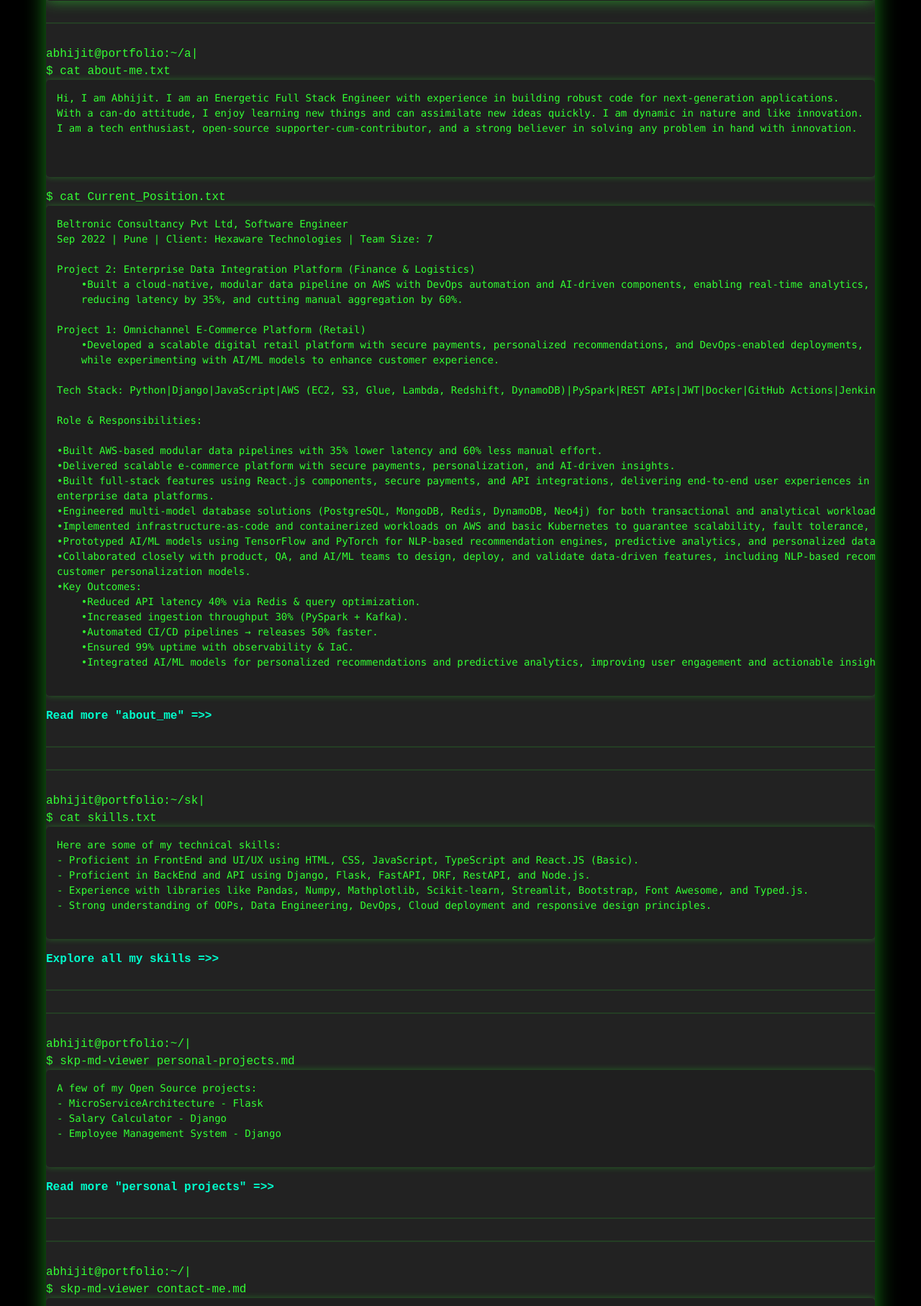
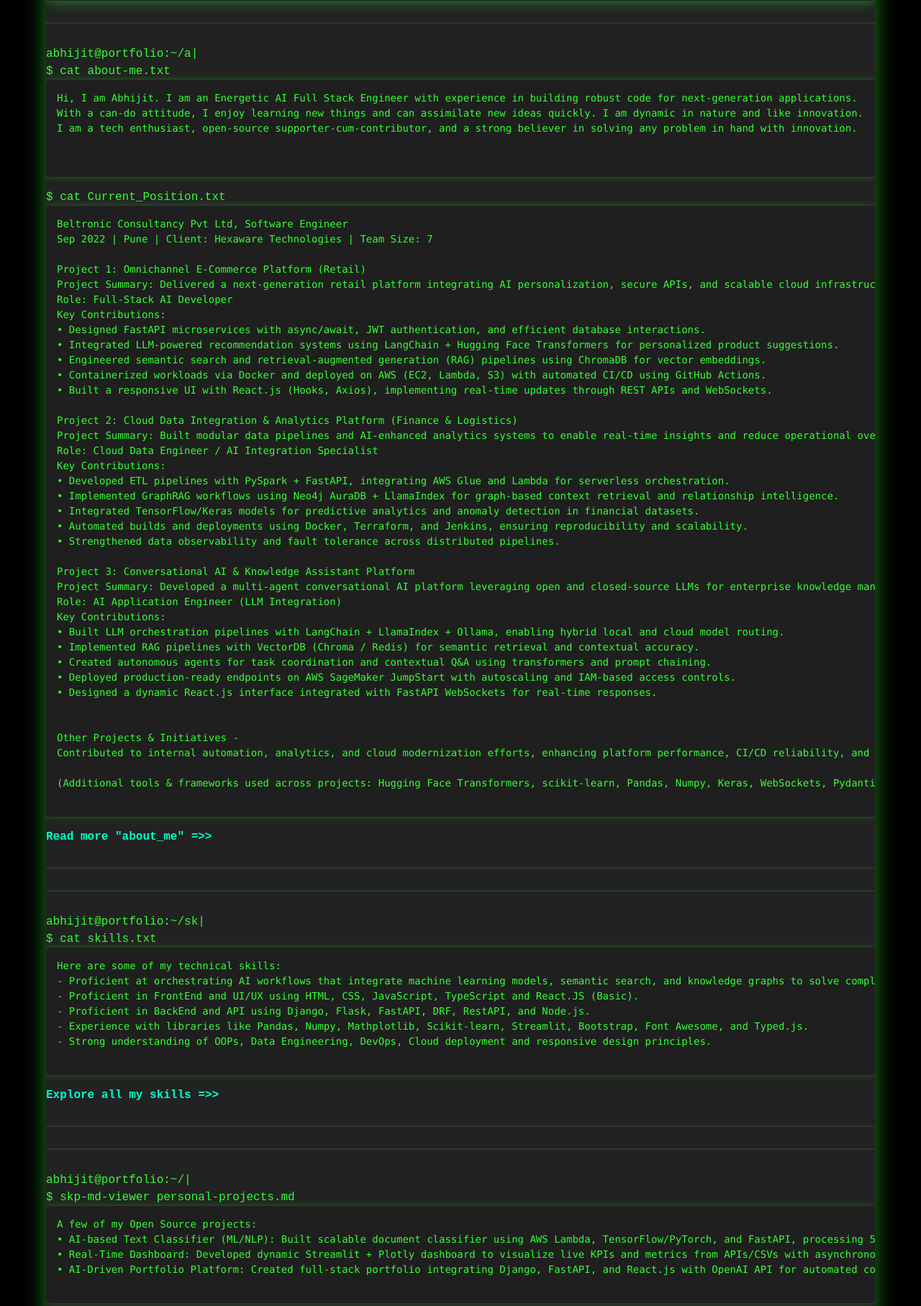
Before and after one commit to AbhiChakPython/my_portfolio, a Django app: page / in a window 1280 px wide. Shown: the part 627-2442 px from the top of the page at 72% size. Run offline with Django 5.2, Linux system fonts and the light colour scheme; some libraries are stand-ins or nearby versions.

Commit message:
Updated the profile as per AI skills

```diff
--- a/templates/home.html
+++ b/templates/home.html
@@ -85,7 +85,7 @@
             <br>
             <span class="prompt">$ cat about-me.txt</span>
             <pre>
-Hi, I am Abhijit. I am an Energetic Full Stack Engineer with experience in building robust code for next-generation applications.
+Hi, I am Abhijit. I am an Energetic AI Full Stack Engineer with experience in building robust code for next-generation applications.
 With a can-do attitude, I enjoy learning new things and can assimilate new ideas quickly. I am dynamic in nature and like innovation.
 I am a tech enthusiast, open-source supporter-cum-contributor, and a strong believer in solving any problem in hand with innovation.<br>
             </pre>
@@ -94,33 +94,41 @@ I am a tech enthusiast, open-source supporter-cum-contributor, and a strong beli
 Beltronic Consultancy Pvt Ltd, Software Engineer
 Sep 2022 | Pune | Client: Hexaware Technologies | Team Size: 7
 
-Project 2: Enterprise Data Integration Platform (Finance & Logistics)
-    •Built a cloud-native, modular data pipeline on AWS with DevOps automation and AI-driven components, enabling real-time analytics,
-    reducing latency by 35%, and cutting manual aggregation by 60%.
+Project 1: Omnichannel E-Commerce Platform (Retail)
+Project Summary: Delivered a next-generation retail platform integrating AI personalization, secure APIs, and scalable cloud infrastructure.
+Role: Full-Stack AI Developer
+Key Contributions:
+• Designed FastAPI microservices with async/await, JWT authentication, and efficient database interactions.
+• Integrated LLM-powered recommendation systems using LangChain + Hugging Face Transformers for personalized product suggestions.
+• Engineered semantic search and retrieval-augmented generation (RAG) pipelines using ChromaDB for vector embeddings.
+• Containerized workloads via Docker and deployed on AWS (EC2, Lambda, S3) with automated CI/CD using GitHub Actions.
+• Built a responsive UI with React.js (Hooks, Axios), implementing real-time updates through REST APIs and WebSockets.
 
-Project 1: Omnichannel E-Commerce Platform (Retail)
-    •Developed a scalable digital retail platform with secure payments, personalized recommendations, and DevOps-enabled deployments,
-    while experimenting with AI/ML models to enhance customer experience.
+Project 2: Cloud Data Integration & Analytics Platform (Finance & Logistics)
+Project Summary: Built modular data pipelines and AI-enhanced analytics systems to enable real-time insights and reduce operational overhead.
+Role: Cloud Data Engineer / AI Integration Specialist
+Key Contributions:
+• Developed ETL pipelines with PySpark + FastAPI, integrating AWS Glue and Lambda for serverless orchestration.
+• Implemented GraphRAG workflows using Neo4j AuraDB + LlamaIndex for graph-based context retrieval and relationship intelligence.
+• Integrated TensorFlow/Keras models for predictive analytics and anomaly detection in financial datasets.
+• Automated builds and deployments using Docker, Terraform, and Jenkins, ensuring reproducibility and scalability.
+• Strengthened data observability and fault tolerance across distributed pipelines.
 
-Tech Stack: Python|Django|JavaScript|AWS (EC2, S3, Glue, Lambda, Redshift, DynamoDB)|PySpark|REST APIs|JWT|Docker|GitHub Actions|Jenkins
+Project 3: Conversational AI & Knowledge Assistant Platform
+Project Summary: Developed a multi-agent conversational AI platform leveraging open and closed-source LLMs for enterprise knowledge management.
+Role: AI Application Engineer (LLM Integration)
+Key Contributions:
+• Built LLM orchestration pipelines with LangChain + LlamaIndex + Ollama, enabling hybrid local and cloud model routing.
+• Implemented RAG pipelines with VectorDB (Chroma / Redis) for semantic retrieval and contextual accuracy.
+• Created autonomous agents for task coordination and contextual Q&A using transformers and prompt chaining.
+• Deployed production-ready endpoints on AWS SageMaker JumpStart with autoscaling and IAM-based access controls.
+• Designed a dynamic React.js interface integrated with FastAPI WebSockets for real-time responses.
 
-Role & Responsibilities:
 
-•Built AWS-based modular data pipelines with 35% lower latency and 60% less manual effort.
-•Delivered scalable e-commerce platform with secure payments, personalization, and AI-driven insights.
-•Built full-stack features using React.js components, secure payments, and API integrations, delivering end-to-end user experiences in both retail and
-enterprise data platforms.
-•Engineered multi-model database solutions (PostgreSQL, MongoDB, Redis, DynamoDB, Neo4j) for both transactional and analytical workloads, enabling real-time insights.
-•Implemented infrastructure-as-code and containerized workloads on AWS and basic Kubernetes to guarantee scalability, fault tolerance, and environment consistency.
-•Prototyped AI/ML models using TensorFlow and PyTorch for NLP-based recommendation engines, predictive analytics, and personalized data-driven features.
-•Collaborated closely with product, QA, and AI/ML teams to design, deploy, and validate data-driven features, including NLP-based recommendation engines and
-customer personalization models.
-•Key Outcomes:
-    •Reduced API latency 40% via Redis & query optimization.
-    •Increased ingestion throughput 30% (PySpark + Kafka).
-    •Automated CI/CD pipelines → releases 50% faster.
-    •Ensured 99% uptime with observability & IaC.
-    •Integrated AI/ML models for personalized recommendations and predictive analytics, improving user engagement and actionable insights.
+Other Projects & Initiatives -
+Contributed to internal automation, analytics, and cloud modernization efforts, enhancing platform performance, CI/CD reliability, and data pipeline scalability across products. Collaborated cross-functionally to streamline DevOps workflows, strengthen AI-driven monitoring, and support cloud-native deployments across multiple environments.
+
+(Additional tools & frameworks used across projects: Hugging Face Transformers, scikit-learn, Pandas, Numpy, Keras, WebSockets, Pydantic, AsyncIO, CORS, REST API, Prometheus, Grafana, and Streamlit.)
             </pre>
             <a href="{% url 'about_me' %}" class="read-more-link">Read more "about_me" =>></a>
         </section>
@@ -134,6 +142,7 @@ customer personalization models.
             <span class="prompt">$ cat skills.txt</span>
             <pre>
 Here are some of my technical skills:
+- Proficient at orchestrating AI workflows that integrate machine learning models, semantic search, and knowledge graphs to solve complex business problems.
 - Proficient in FrontEnd and UI/UX using HTML, CSS, JavaScript, TypeScript and React.JS (Basic).
 - Proficient in BackEnd and API using Django, Flask, FastAPI, DRF, RestAPI, and Node.js.
 - Experience with libraries like Pandas, Numpy, Mathplotlib, Scikit-learn, Streamlit, Bootstrap, Font Awesome, and Typed.js.
@@ -151,9 +160,9 @@ Here are some of my technical skills:
             <span class="prompt">$ skp-md-viewer personal-projects.md</span>
             <pre>
 A few of my Open Source projects:
-- MicroServiceArchitecture - Flask
-- Salary Calculator - Django
-- Employee Management System - Django
+• AI-based Text Classifier (ML/NLP): Built scalable document classifier using AWS Lambda, TensorFlow/PyTorch, and FastAPI, processing 50K+ documents/day. • IoT Data Pipeline: Designed distributed pipeline with FastAPI, Kafka, and AWS Glue for 5K+ IoT devices, enabling near real-time analytics and predictive insights.
+• Real-Time Dashboard: Developed dynamic Streamlit + Plotly dashboard to visualize live KPIs and metrics from APIs/CSVs with asynchronous data refresh.
+• AI-Driven Portfolio Platform: Created full-stack portfolio integrating Django, FastAPI, and React.js with OpenAI API for automated content generation, chatbot interaction, and Dockerized CI/CD deployment via GitHub Actions.
                 </pre>
             <a href="{% url 'projects' %}" class="read-more-link">Read more "personal projects" =>></a>
         </section>
```
Also changed, not shown: templates/about_me.html (+4 -4 lines).
